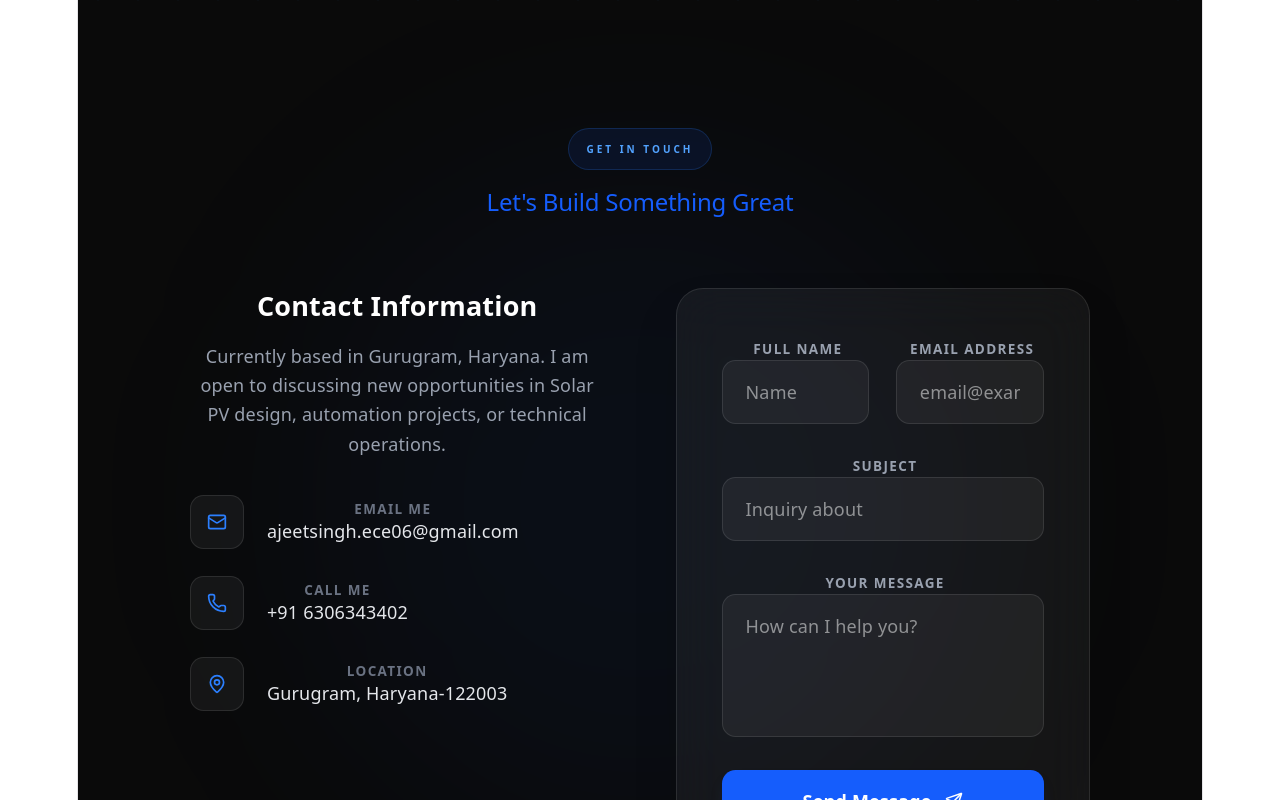
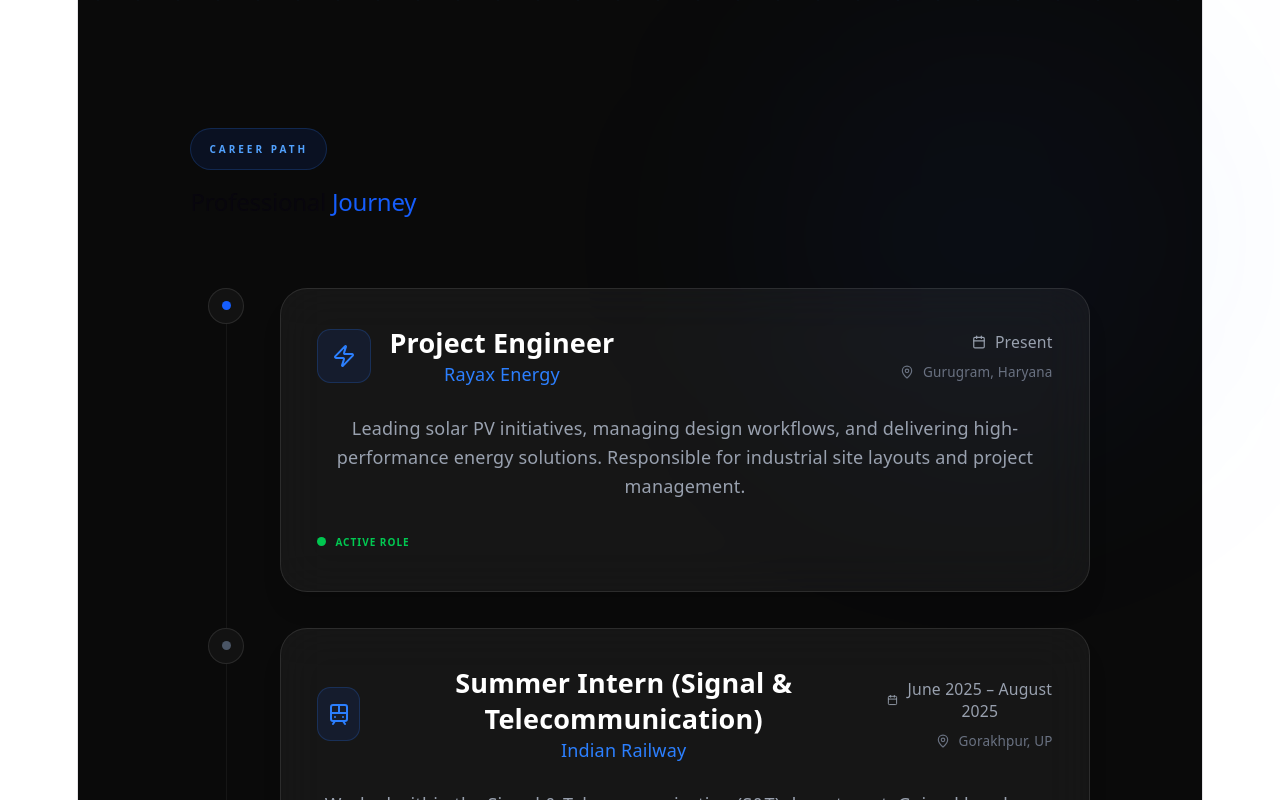
Before and after one commit to Ajeetsingh098/MyPortFolio, a React (Vite) app: page / in a window 1280 px wide. Shown: the part 780-1580 px from the top of the page. Built offline with nearby package versions, Linux system fonts and the light colour scheme.

Commit message:
adding experience section

```diff
--- a/src/App.jsx
+++ b/src/App.jsx
@@ -4,6 +4,7 @@
 import Hero from './Components/Hero';
 import Contact from './Components/Contact';
 import Footer from './Components/Footer';
+import Experience from './Components/Experience';
 
 
 function App() {
@@ -12,6 +13,7 @@
       <Navbar />
       <div className="h-20 md:hidden"></div>
       <Hero />
+      <Experience></Experience>
       <Contact></Contact>
       <Footer />
     </div>
--- /dev/null
+++ b/src/Components/Experience.jsx
@@ -0,0 +1,119 @@
+import React from 'react';
+import { motion } from 'framer-motion';
+import { Briefcase, Calendar, MapPin, Zap, Train } from 'lucide-react';
+
+const Experience = () => {
+  const experiences = [
+    {
+      company: "Rayax Energy",
+      role: "Project Engineer",
+      period: "Present",
+      location: "Gurugram, Haryana",
+      description: "Leading solar PV initiatives, managing design workflows, and delivering high-performance energy solutions. Responsible for industrial site layouts and project management.",
+      icon: <Zap className="text-blue-500" size={24} />,
+      isCurrent: true
+    },
+    {
+      company: "Indian Railway",
+      role: "Summer Intern (Signal & Telecommunication)",
+      period: "June 2025 – August 2025",
+      location: "Gorakhpur, UP",
+      description: "Worked within the Signal & Telecommunication (S&T) department. Gained hands-on experience in auditing interlocking systems and understanding railway signaling infrastructure.",
+      icon: <Train className="text-blue-500" size={24} />,
+      isCurrent: false
+    }
+  ];
+
+  return (
+    <section id="experience" className="relative py-24 px-[5%] md:px-[10%] bg-[#0a0a0a] text-white">
+
+      {/* Background Decor */}
+      <div className="absolute top-0 right-0 w-96 h-96 bg-blue-600/5 rounded-full blur-[120px] pointer-events-none"></div>
+
+      <div className="container relative z-10 mx-auto">
+
+        {/* Section Header */}
+        <div className="mb-16 text-left">
+          <motion.div
+            initial={{ opacity: 0, y: 20 }}
+            whileInView={{ opacity: 1, y: 0 }}
+            viewport={{ once: true }}
+            className="inline-block px-4 py-1.5 mb-4 rounded-full bg-blue-600/10 border border-blue-500/20"
+          >
+            <p className="text-[10px] font-bold tracking-[0.3em] text-blue-400 uppercase">Career Path</p>
+          </motion.div>
+          <motion.h2
+            initial={{ opacity: 0, y: 20 }}
+            whileInView={{ opacity: 1, y: 0 }}
+            viewport={{ once: true }}
+            transition={{ delay: 0.2 }}
+            className="text-4xl md:text-6xl font-black tracking-tighter"
+          >
+            Professional <span className="text-blue-600">Journey</span>
+          </motion.h2>
+        </div>
+
+        {/* Experience Timeline */}
+        <div className="space-y-8 relative">
+          {/* Vertical Line for Timeline */}
+          <div className="absolute left-8 top-0 bottom-0 w-px bg-white/5 hidden md:block"></div>
+
+          {experiences.map((exp, index) => (
+            <motion.div
+              key={index}
+              initial={{ opacity: 0, x: -20 }}
+              whileInView={{ opacity: 1, x: 0 }}
+              viewport={{ once: true }}
+              transition={{ delay: index * 0.1 }}
+              className="relative pl-0 md:pl-20 group"
+            >
+              {/* Icon Dot for Desktop */}
+              <div className="absolute left-4 top-0 w-8 h-8 rounded-full bg-[#121212] border border-white/10  items-center justify-center z-20 group-hover:border-blue-600 transition-colors hidden md:flex">
+                <div className={`w-2 h-2 rounded-full ${exp.isCurrent ? 'bg-blue-600 animate-pulse' : 'bg-gray-600'}`}></div>
+              </div>
+
+              {/* Experience Card */}
+              <div className="bg-white/5 border border-white/10 p-8 rounded-3xl backdrop-blur-xl hover:border-blue-600/30 transition-all shadow-xl group-hover:shadow-blue-900/10">
+                <div className="flex flex-col md:flex-row justify-between items-start md:items-center gap-4 mb-6">
+                  <div className="flex items-center gap-4">
+                    <div className="w-12 h-12 rounded-xl bg-blue-600/10 border border-blue-500/20 flex items-center justify-center">
+                      {exp.icon}
+                    </div>
+                    <div>
+                      <h3 className="text-2xl font-bold text-white">{exp.role}</h3>
+                      <p className="text-blue-500 font-medium">{exp.company}</p>
+                    </div>
+                  </div>
+
+                  <div className="flex flex-col items-start md:items-end gap-2">
+                    <div className="flex items-center gap-2 text-gray-400 text-sm">
+                      <Calendar size={14} />
+                      <span>{exp.period}</span>
+                    </div>
+                    <div className="flex items-center gap-2 text-gray-500 text-xs">
+                      <MapPin size={14} />
+                      <span>{exp.location}</span>
+                    </div>
+                  </div>
+                </div>
+
+                <p className="text-gray-400 font-light leading-relaxed max-w-3xl">
+                  {exp.description}
+                </p>
+
+                {exp.isCurrent && (
+                  <div className="mt-6 flex items-center gap-2">
+                    <span className="w-2 h-2 rounded-full bg-green-500 animate-pulse"></span>
+                    <span className="text-[10px] font-bold text-green-500 uppercase tracking-widest">Active Role</span>
+                  </div>
+                )}
+              </div>
+            </motion.div>
+          ))}
+        </div>
+      </div>
+    </section>
+  );
+};
+
+export default Experience;
```
